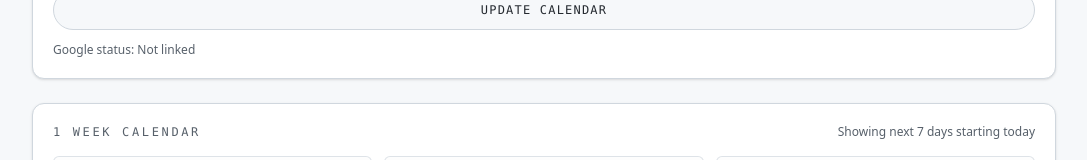
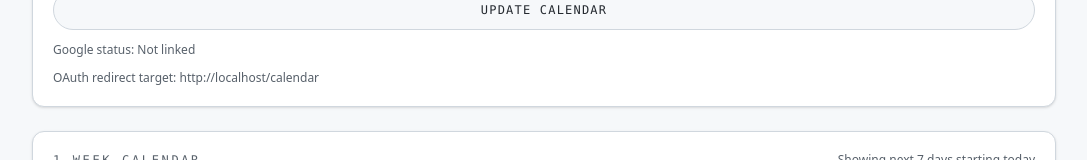
Before and after one commit to Brustachio/burnoutbuddy, a React (Vite) app in the folder frontend/: page /calendar in a window 1280 px wide. Shown: the part 255-415 px from the top of the page, without its empty margins (96-1183 px from the left). Built offline with nearby package versions, Linux system fonts and the light colour scheme; no server answers.

Commit message:
feat: add OAuth redirect URL to CalendarPage and update env type definition

```diff
--- a/frontend/src/pages/Calendar.tsx
+++ b/frontend/src/pages/Calendar.tsx
@@ -4,6 +4,7 @@ import { Button } from '@/components/ui/Button'
 import { hasSupabaseConfig, supabase, supabaseConfigError } from '@/lib/supabase'
 
 const API_URL = import.meta.env.VITE_API_URL || 'http://localhost:8000'
+const OAUTH_REDIRECT_TO = import.meta.env.VITE_SUPABASE_REDIRECT_TO || `${window.location.origin}/calendar`
 
 type CalendarEvent = {
   id?: string | number
@@ -126,13 +127,12 @@ export default function CalendarPage() {
       return
     }
 
-    const redirectTo = `${window.location.origin}/calendar`
     setHasTriedGoogleLogin(true)
 
     const { error } = await supabase.auth.signInWithOAuth({
       provider: 'google',
       options: {
-        redirectTo,
+        redirectTo: OAUTH_REDIRECT_TO,
         scopes: 'openid email profile https://www.googleapis.com/auth/calendar.readonly',
       },
     })
@@ -141,7 +141,7 @@ export default function CalendarPage() {
       const rawMessage = error.message || ''
       if (rawMessage.includes('Unsupported provider') || rawMessage.includes('provider is not enabled')) {
         setError(
-          'Supabase Google provider is not enabled. In Supabase Dashboard go to Authentication -> Providers -> Google, enable it, and add OAuth client ID/secret.'
+          'Supabase Google provider is not enabled. Enable Google in Supabase Auth Providers and set Google Cloud redirect URI to https://cewjshcnzejduanlxtjf.supabase.co/auth/v1/callback.'
         )
       } else {
         setError(rawMessage)
@@ -273,6 +273,10 @@ export default function CalendarPage() {
                 If you just completed Google login, click Update Calendar to load events.
               </p>
             )}
+
+            <p className="text-xs text-muted-foreground">
+              OAuth redirect target: {OAUTH_REDIRECT_TO}
+            </p>
           </div>
         </section>
 
--- a/frontend/src/types/env.d.ts
+++ b/frontend/src/types/env.d.ts
@@ -4,6 +4,7 @@ interface ImportMetaEnv {
   readonly VITE_API_URL: string
   readonly VITE_SUPABASE_URL: string
   readonly VITE_SUPABASE_ANON_KEY: string
+  readonly VITE_SUPABASE_REDIRECT_TO?: string
   // Add other env variables here
 }
 
```
